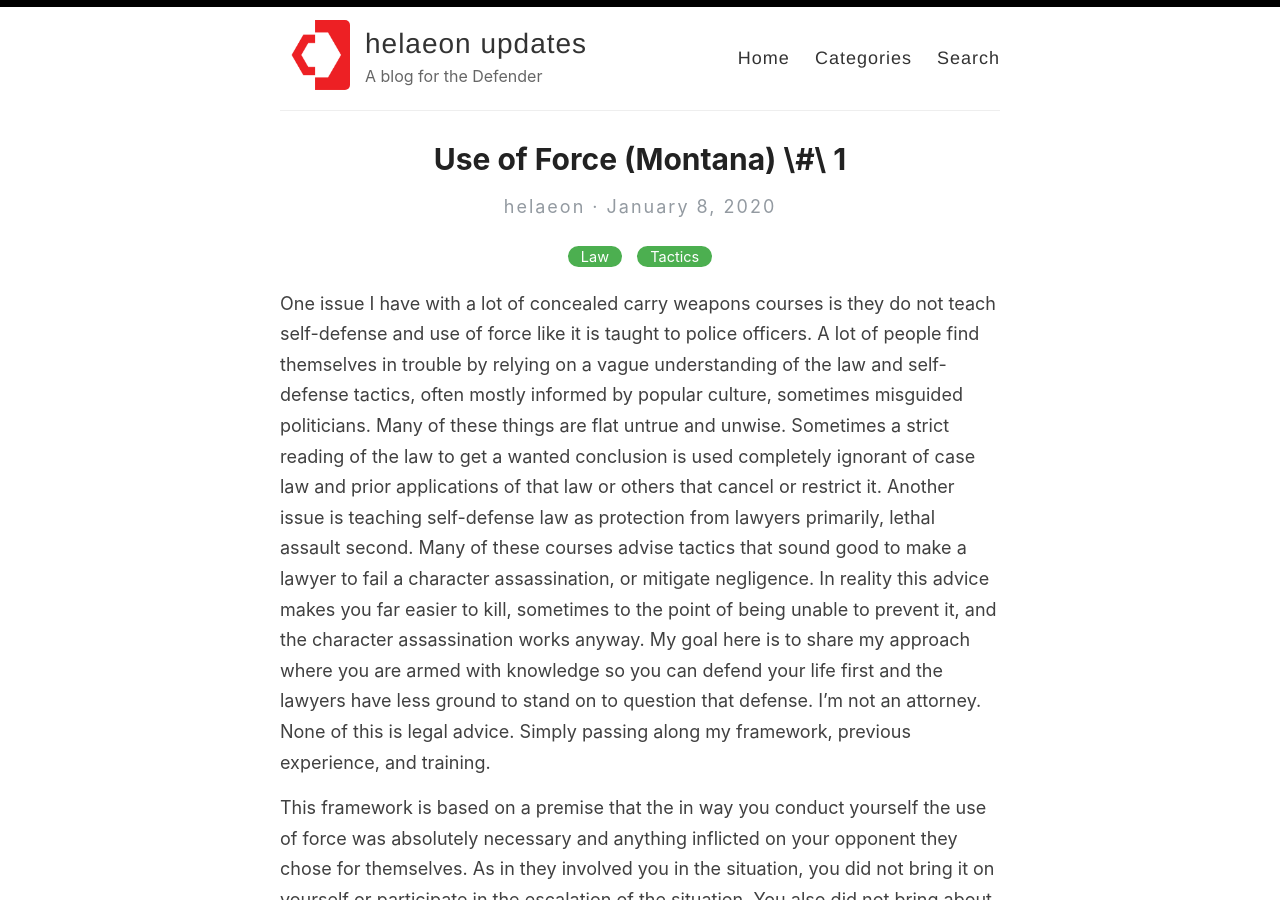
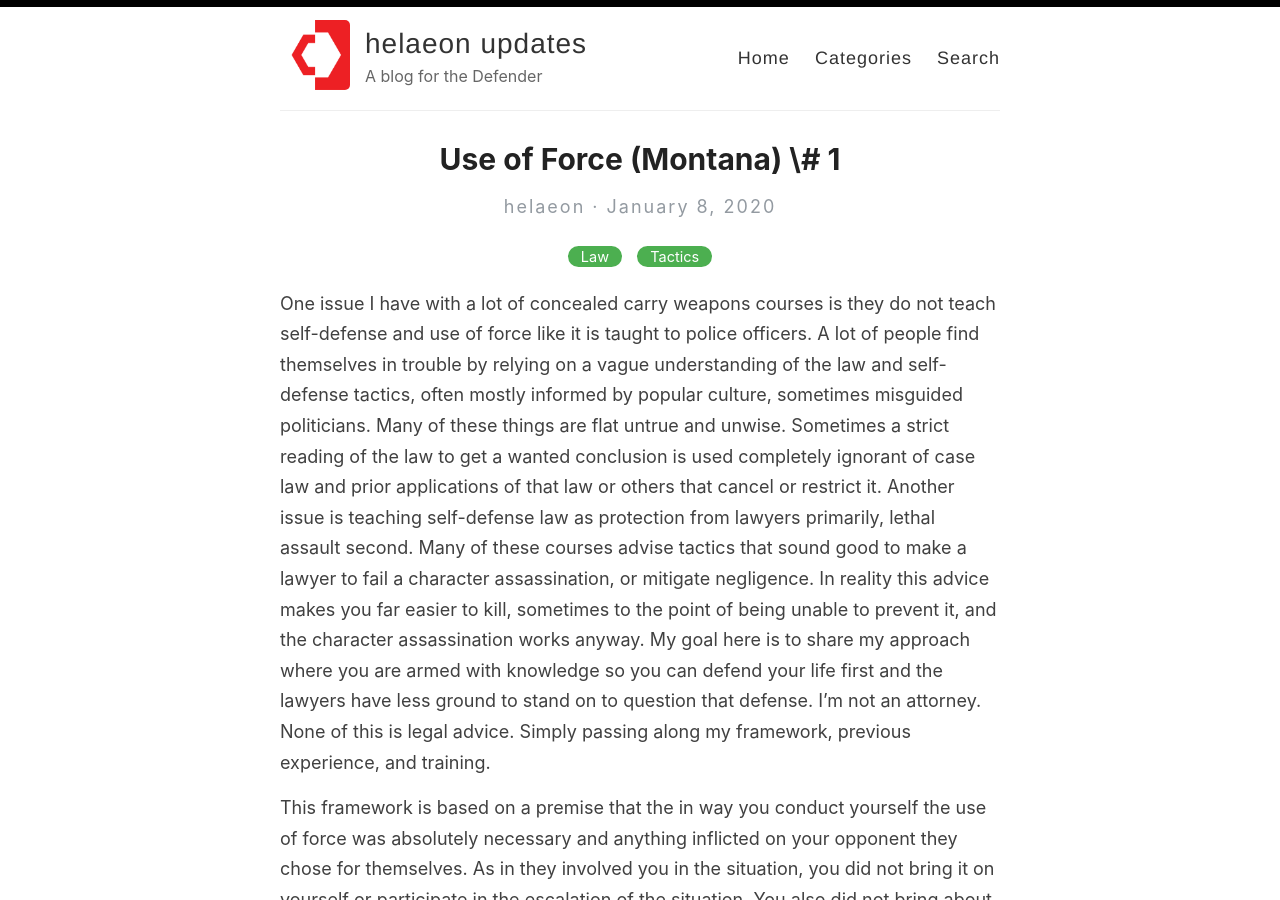
Before and after one commit to helaeon/helaeon.github.io, a Jekyll site: the page built from _posts/2020-1-8-use-of-force-mt-1.md, in a window 1280 px wide and 900 px high. Built offline with Jekyll 4.4.1, drawn with Linux system fonts in a browser that asks for light colours.

```diff
--- a/_posts/2020-1-8-use-of-force-mt-1.md
+++ b/_posts/2020-1-8-use-of-force-mt-1.md
@@ -1,6 +1,6 @@
 ---
 layout: post
-title: Use of Force (Montana) \#\ 1
+title: Use of Force (Montana) \# 1
 categories: Law Tactics
 ---
 
```
